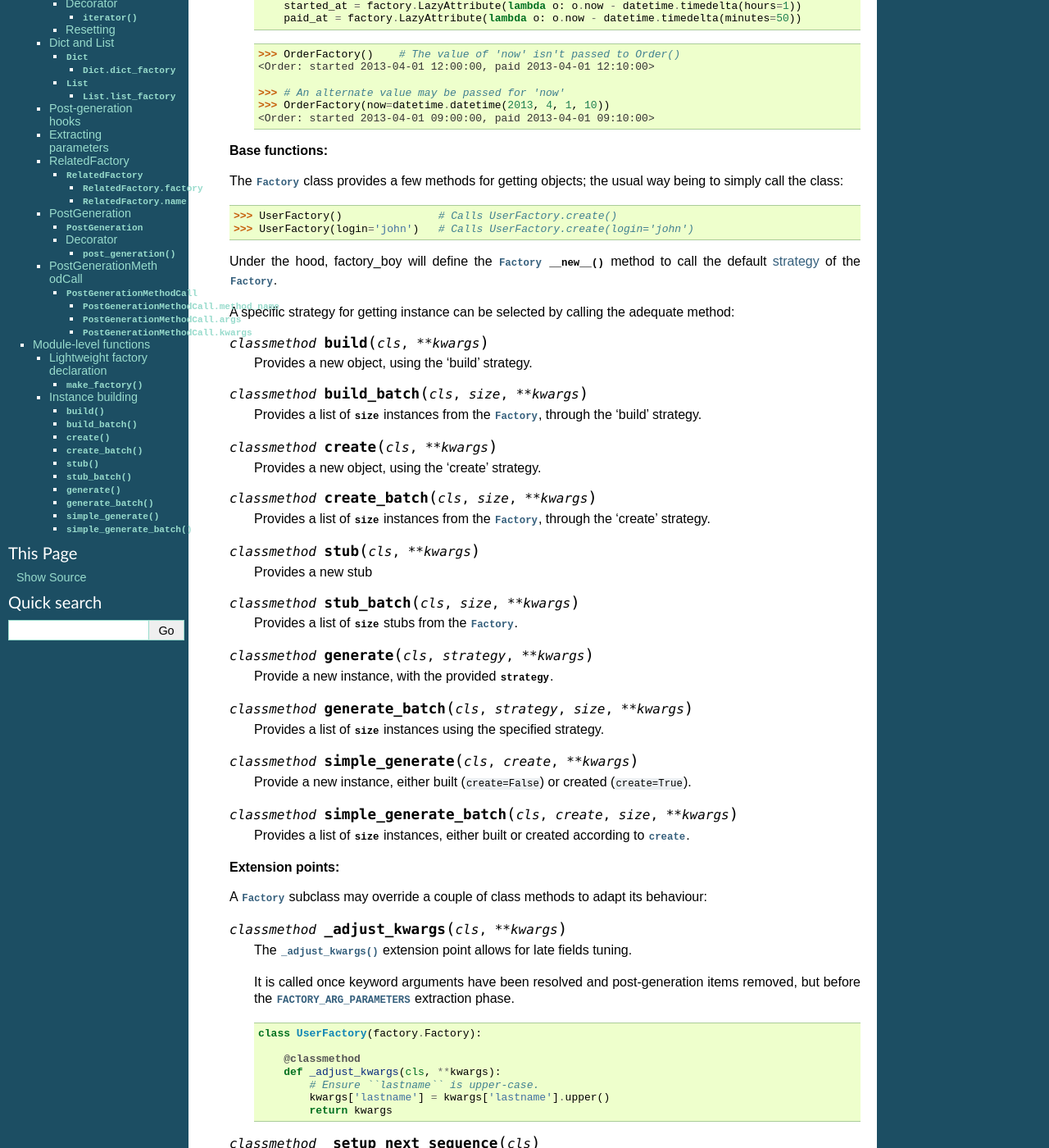
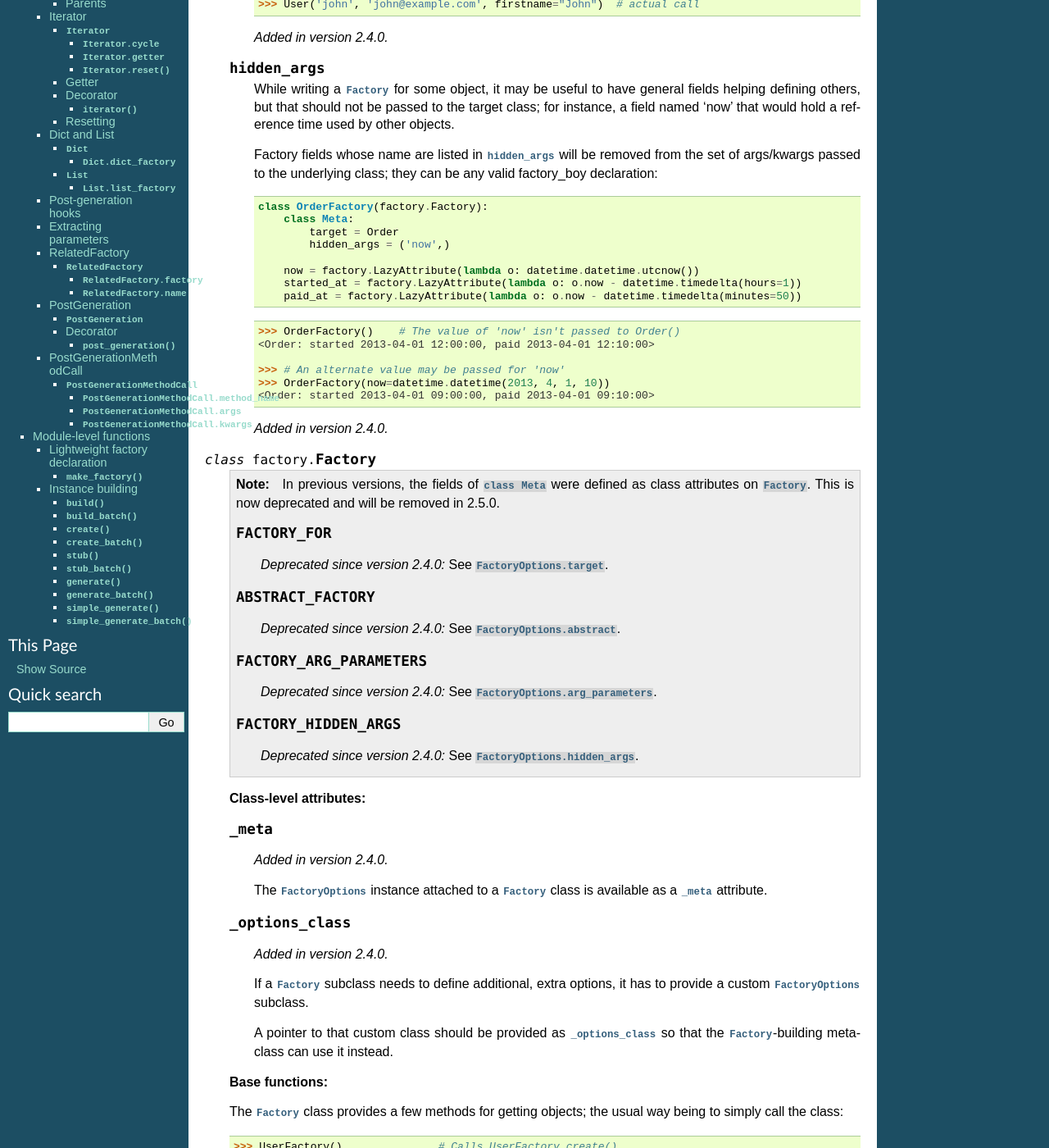
Before and after one commit to FactoryBoy/factory_boy, a Sphinx documentation site: the page built from docs/reference.rst, in a window 1280 px wide and 1400 px high, scrolled down 1118 px. Shown: the whole window at 82% size. Built offline with Sphinx 7.4.7, drawn with Linux system fonts in a browser that asks for light colours; some of the changed text lies outside the part shown.

Commit message:
Update docs for class Meta.

```diff
--- a/docs/examples.rst
+++ b/docs/examples.rst
@@ -56,14 +56,16 @@
 
 
     class AccountFactory(factory.Factory):
-        FACTORY_FOR = objects.Account
+        class Meta:
+            target = objects.Account
 
         username = factory.Sequence(lambda n: 'john%s' % n)
         email = factory.LazyAttribute(lambda o: '%s@example.org' % o.username)
 
 
     class ProfileFactory(factory.Factory):
-        FACTORY_FOR = objects.Profile
+        class Meta:
+            target = objects.Profile
 
         account = factory.SubFactory(AccountFactory)
         gender = factory.Iterator([objects.Profile.GENDER_MALE, objects.Profile.GENDER_FEMALE])
--- a/docs/reference.rst
+++ b/docs/reference.rst
@@ -11,37 +11,54 @@
 The :class:`Factory` class
 --------------------------
 
-.. class:: Factory
-
-    The :class:`Factory` class is the base of factory_boy features.
-
-    It accepts a few specific attributes (must be specified on class declaration):
-
-    .. attribute:: FACTORY_FOR
+.. class:: FactoryOptions
+
+    .. versionadded:: 2.4.0
+
+    A :class:`Factory`'s behaviour can be tuned through a few settings.
+
+    For convenience, they are declared in a single ``class Meta`` attribute:
+
+    .. code-block:: python
+
+        class MyFactory(factory.Factory):
+            class Meta:
+                target = MyObject
+                abstract = False
+
+    .. attribute:: target
 
         This optional attribute describes the class of objects to generate.
 
         If unset, it will be inherited from parent :class:`Factory` subclasses.
 
-    .. attribute:: ABSTRACT_FACTORY
+        .. versionadded:: 2.4.0
+
+    .. attribute:: abstract
 
         This attribute indicates that the :class:`Factory` subclass should not
         be used to generate objects, but instead provides some extra defaults.
 
         It will be automatically set to ``True`` if neither the :class:`Factory`
-        subclass nor its parents define the :attr:`~Factory.FACTORY_FOR` attribute.
-
-    .. attribute:: FACTORY_ARG_PARAMETERS
+        subclass nor its parents define the :attr:`~FactoryOptions.target` attribute.
+
+        .. warning:: This flag is reset to ``False`` When a :class:`Factory` subclasses
+                     another one if a :attr:`~FactoryOptions.target` is set.
+
+        .. versionadded:: 2.4.0
+
+    .. attribute:: arg_parameters
 
         Some factories require non-keyword arguments to their :meth:`~object.__init__`.
-        They should be listed, in order, in the :attr:`FACTORY_ARG_PARAMETERS`
+        They should be listed, in order, in the :attr:`arg_parameters`
         attribute:
 
         .. code-block:: python
 
             class UserFactory(factory.Factory):
-                FACTORY_FOR = User
-                FACTORY_ARG_PARAMETERS = ('login', 'email')
+                class Meta:
+                    target = User
+                    arg_parameters = ('login', 'email')
 
                 login = 'john'
                 email = factory.LazyAttribute(lambda o: '%s@example.com' % o.login)
@@ -53,22 +70,25 @@
             <User: john>
             >>> User('john', 'john@example.com', firstname="John")  # actual call
 
-    .. attribute:: FACTORY_HIDDEN_ARGS
+        .. versionadded:: 2.4.0
+
+    .. attribute:: hidden_args
 
         While writing a :class:`Factory` for some object, it may be useful to
         have general fields helping defining others, but that should not be
         passed to the target class; for instance, a field named 'now' that would
         hold a reference time used by other objects.
 
-        Factory fields whose name are listed in :attr:`FACTORY_HIDDEN_ARGS` will
+        Factory fields whose name are listed in :attr:`hidden_args` will
         be removed from the set of args/kwargs passed to the underlying class;
         they can be any valid factory_boy declaration:
 
         .. code-block:: python
 
             class OrderFactory(factory.Factory):
-                FACTORY_FOR = Order
-                FACTORY_HIDDEN_ARGS = ('now',)
+                class Meta:
+                    target = Order
+                    hidden_args = ('now',)
 
                 now = factory.LazyAttribute(lambda o: datetime.datetime.utcnow())
                 started_at = factory.LazyAttribute(lambda o: o.now - datetime.timedelta(hours=1))
@@ -83,6 +103,55 @@
             >>> OrderFactory(now=datetime.datetime(2013, 4, 1, 10))
             <Order: started 2013-04-01 09:00:00, paid 2013-04-01 09:10:00>
 
+        .. versionadded:: 2.4.0
+
+
+.. class:: Factory
+
+    .. note:: In previous versions, the fields of :class:`class Meta <factory.FactoryOptions>` were
+              defined as class attributes on :class:`Factory`. This is now deprecated and will be removed
+              in 2.5.0.
+
+              .. attribute:: FACTORY_FOR
+
+                  .. deprecated:: 2.4.0
+                                  See :attr:`FactoryOptions.target`.
+
+              .. attribute:: ABSTRACT_FACTORY
+
+                  .. deprecated:: 2.4.0
+                                  See :attr:`FactoryOptions.abstract`.
+
+              .. attribute:: FACTORY_ARG_PARAMETERS
+
+                  .. deprecated:: 2.4.0
+                                  See :attr:`FactoryOptions.arg_parameters`.
+
+              .. attribute:: FACTORY_HIDDEN_ARGS
+
+                  .. deprecated:: 2.4.0
+                                  See :attr:`FactoryOptions.hidden_args`.
+
+
+    **Class-level attributes:**
+
+    .. attribute:: _meta
+
+        .. versionadded:: 2.4.0
+
+        The :class:`FactoryOptions` instance attached to a :class:`Factory` class is available
+        as a :attr:`_meta` attribute.
+
+    .. attribute:: _options_class
+
+        .. versionadded:: 2.4.0
+
+        If a :class:`Factory` subclass needs to define additional, extra options, it has to
+        provide a custom :class:`FactoryOptions` subclass.
+
+        A pointer to that custom class should be provided as :attr:`_options_class` so that
+        the :class:`Factory`-building metaclass can use it instead.
+
 
     **Base functions:**
 
@@ -162,7 +231,7 @@
         The :meth:`_adjust_kwargs` extension point allows for late fields tuning.
 
         It is called once keyword arguments have been resolved and post-generation
-        items removed, but before the :attr:`FACTORY_ARG_PARAMETERS` extraction
+        items removed, but before the :attr:`~FactoryOptions.arg_parameters` extraction
         phase.
 
         .. code-block:: python
@@ -194,7 +263,7 @@
         .. OHAI_VIM*
 
         This class method is called whenever a new instance needs to be built.
-        It receives the target class (provided to :attr:`FACTORY_FOR`), and
+        It receives the target class (provided to :attr:`~FactoryOptions.target`), and
         the positional and keyword arguments to use for the class once all has
         been computed.
 
@@ -214,7 +283,8 @@
         .. code-block:: python
 
             class BaseBackendFactory(factory.Factory):
-                ABSTRACT_FACTORY = True  # Optional
+                class Meta:
+                    abstract = True  # Optional
 
                 def _create(cls, target_class, *args, **kwargs):
                     obj = target_class(*args, **kwargs)
@@ -254,7 +324,7 @@
             >>> SomeFactory._next_sequence
             4
 
-        Since subclasses of a non-:attr:`abstract <factory.Factory.ABSTRACT_FACTORY>`
+        Since subclasses of a non-:attr:`abstract <factory.FactoryOptions.abstract>`
         :class:`~factory.Factory` share the same sequence counter, special care needs
         to be taken when resetting the counter of such a subclass.
 
@@ -293,7 +363,7 @@
     but not persisted to any datastore.
 
     It is usually a simple call to the :meth:`~object.__init__` method of the
-    :attr:`~Factory.FACTORY_FOR` class.
+    :attr:`~FactoryOptions.target` class.
 
 
 .. data:: CREATE_STRATEGY
@@ -316,7 +386,7 @@
                  when using the ``create`` strategy.
 
                  That policy will be used if the
-                 :attr:`associated class <Factory.FACTORY_FOR>` has an ``objects``
+                 :attr:`associated class <FactoryOptions.target>` has an ``objects``
                  attribute *and* the :meth:`~Factory._create` classmethod of the
                  :class:`Factory` wasn't overridden.
 
@@ -337,7 +407,7 @@
 .. data:: STUB_STRATEGY
 
     The 'stub' strategy is an exception in the factory_boy world: it doesn't return
-    an instance of the :attr:`~Factory.FACTORY_FOR` class, and actually doesn't
+    an instance of the :attr:`~FactoryOptions.target` class, and actually doesn't
     require one to be present.
 
     Instead, it returns an instance of :class:`StubObject` whose attributes have been
@@ -359,7 +429,7 @@
 
 .. class:: StubFactory(Factory)
 
-    An :attr:`abstract <Factory.ABSTRACT_FACTORY>` :class:`Factory`,
+    An :attr:`abstract <FactoryOptions.abstract>` :class:`Factory`,
     with a default strategy set to :data:`STUB_STRATEGY`.
 
 
@@ -414,7 +484,8 @@
 .. code-block:: python
 
     class UserFactory(factory.Factory):
-        FACTORY_FOR = User
+        class Meta:
+            target = User
 
         username = 'john'
         email = factory.LazyAttribute(lambda o: '%s@example.com' % o.username)
@@ -449,7 +520,8 @@
 .. code-block:: python
 
     class UserFactory(factory.Factory)
-        FACTORY_FOR = User
+        class Meta:
+            target = User
 
         name = u"Jean"
 
@@ -487,7 +559,8 @@
 .. code-block:: python
 
     class UserFactory(factory.Factory)
-        FACTORY_FOR = User
+        class Meta:
+            target = User
 
         phone = factory.Sequence(lambda n: '123-555-%04d' % n)
 
@@ -512,7 +585,8 @@
 .. code-block:: python
 
     class UserFactory(factory.Factory)
-        FACTORY_FOR = User
+        class Meta:
+            target = User
 
         @factory.sequence
         def phone(n):
@@ -537,7 +611,8 @@
 .. code-block:: python
 
     class UserFactory(factory.Factory):
-        FACTORY_FOR = User
+        class Meta:
+            target = User
 
         phone = factory.Sequence(lambda n: '%04d' % n)
         office = factory.Sequence(lambda n: 'A23-B%03d' % n)
@@ -561,7 +636,8 @@
 .. code-block:: python
 
     class UserFactory(factory.Factory):
-        FACTORY_FOR = User
+        class Meta:
+            target = User
 
         phone = factory.Sequence(lambda n: '123-555-%04d' % n)
 
@@ -596,7 +672,8 @@
 .. code-block:: python
 
     class UserFactory(factory.Factory):
-        FACTORY_FOR = User
+        class Meta:
+            target = User
 
         uid = factory.Sequence(int)
 
@@ -631,7 +708,8 @@
 .. code-block:: python
 
     class UserFactory(factory.Factory):
-        FACTORY_FOR = User
+        class Meta:
+            target = User
 
         login = 'john'
         email = factory.LazyAttributeSequence(lambda o, n: '%s@s%d.example.com' % (o.login, n))
@@ -655,7 +733,8 @@
 .. code-block:: python
 
     class UserFactory(factory.Factory):
-        FACTORY_FOR = User
+        class Meta:
+            target = User
 
         login = 'john'
 
@@ -692,7 +771,8 @@
           .. code-block:: python
 
               class FooFactory(factory.Factory):
-                  FACTORY_FOR = Foo
+                  class Meta:
+                      target = Foo
 
                   bar = factory.SubFactory(BarFactory)  # Not BarFactory()
 
@@ -705,7 +785,8 @@
 
     # A standard factory
     class UserFactory(factory.Factory):
-        FACTORY_FOR = User
+        class Meta:
+            target = User
 
         # Various fields
         first_name = 'John'
@@ -714,7 +795,8 @@
 
     # A factory for an object with a 'User' field
     class CompanyFactory(factory.Factory):
-        FACTORY_FOR = Company
+        class Meta:
+            target = Company
 
         name = factory.Sequence(lambda n: 'FactoryBoyz' + 'z' * n)
 
@@ -794,13 +876,15 @@
 .. code-block:: python
 
     class UserFactory(factory.Factory):
-        FACTORY_FOR = User
+        class Meta:
+            target = User
 
         username = 'john'
         main_group = factory.SubFactory('users.factories.GroupFactory')
 
     class GroupFactory(factory.Factory):
-        FACTORY_FOR = Group
+        class Meta:
+            target = Group
 
         name = "MyGroup"
         owner = factory.SubFactory(UserFactory)
@@ -828,7 +912,8 @@
 .. code-block:: python
 
     class UserFactory(factory.Factory)
-        FACTORY_FOR = User
+        class Meta:
+            target = User
 
         birthdate = factory.Sequence(lambda n: datetime.date(2000, 1, 1) + datetime.timedelta(days=n))
         birthmonth = factory.SelfAttribute('birthdate.month')
@@ -854,13 +939,15 @@
 .. code-block:: python
 
     class UserFactory(factory.Factory):
-        FACTORY_FOR = User
+        class Meta:
+            target = User
 
         language = 'en'
 
 
     class CompanyFactory(factory.Factory):
-        FACTORY_FOR = Company
+        class Meta:
+            target = Company
 
         country = factory.SubFactory(CountryFactory)
         owner = factory.SubFactory(UserFactory, language=factory.SelfAttribute('..country.language'))
@@ -888,7 +975,8 @@
 .. code-block:: python
 
     class CompanyFactory(factory.Factory):
-        FACTORY_FOR = Company
+        class Meta:
+            target = Company
         country = factory.SubFactory(CountryFactory)
         owner = factory.SubFactory(UserFactory,
             language=factory.LazyAttribute(lambda user: user.factory_parent.country.language),
@@ -966,7 +1054,8 @@
 .. code-block:: python
 
     class UserFactory(factory.Factory):
-        FACTORY_FOR = User
+        class Meta:
+            target = User
 
         # CATEGORY_CHOICES is a list of (key, title) tuples
         category = factory.Iterator(User.CATEGORY_CHOICES, getter=lambda c: c[0])
@@ -987,7 +1076,8 @@
 .. code-block:: python
 
     class UserFactory(factory.Factory):
-        FACTORY_FOR = User
+        class Meta:
+            target = User
 
         @factory.iterator
         def name():
@@ -1030,7 +1120,8 @@
     .. code-block:: python
 
         class UserFactory(factory.Factory):
-            FACTORY_FOR = User
+            class Meta:
+                target = User
 
             is_superuser = False
             roles = factory.Dict({
@@ -1066,7 +1157,8 @@
     .. code-block:: python
 
         class UserFactory(factory.Factory):
-            FACTORY_FOR = User
+            class Meta:
+                target = User
 
             flags = factory.List([
                 'user',
@@ -1113,7 +1205,8 @@
 .. code-block:: python
 
     class SomeFactory(factory.Factory):
-        FACTORY_FOR = SomeObject
+        class Meta:
+            target = SomeObject
 
         @post_generation
         def post(self, create, extracted, **kwargs):
@@ -1128,7 +1221,7 @@
 - Any argument starting with ``post__XYZ`` will be extracted, its ``post__`` prefix
   removed, and added to the kwargs passed to the post-generation hook.
 
-Extracted arguments won't be passed to the :attr:`~Factory.FACTORY_FOR` class.
+Extracted arguments won't be passed to the :attr:`~FactoryOptions.target` class.
 
 Thus, in the following call:
 
@@ -1142,7 +1235,7 @@
     )
 
 The ``post`` hook will receive ``1`` as ``extracted`` and ``{'y': 3, 'z__t': 42}``
-as keyword arguments; ``{'post_x': 2}`` will be passed to ``SomeFactory.FACTORY_FOR``.
+as keyword arguments; ``{'post_x': 2}`` will be passed to ``SomeFactory._meta.target``.
 
 
 RelatedFactory
@@ -1184,7 +1277,8 @@
           .. code-block:: python
 
               class FooFactory(factory.Factory):
-                  FACTORY_FOR = Foo
+                  class Meta:
+                      target = Foo
 
                   bar = factory.RelatedFactory(BarFactory)  # Not BarFactory()
 
@@ -1192,13 +1286,15 @@
 .. code-block:: python
 
     class CityFactory(factory.Factory):
-        FACTORY_FOR = City
+        class Meta:
+            target = City
 
         capital_of = None
         name = "Toronto"
 
     class CountryFactory(factory.Factory):
-        FACTORY_FOR = Country
+        class Meta:
+            target = Country
 
         lang = 'fr'
         capital_city = factory.RelatedFactory(CityFactory, 'capital_of', name="Paris")
@@ -1260,7 +1356,8 @@
 .. code-block:: python
 
     class UserFactory(factory.Factory):
-        FACTORY_FOR = User
+        class Meta:
+            target = User
 
         login = 'john'
         make_mbox = factory.PostGeneration(
@@ -1280,7 +1377,8 @@
 .. code-block:: python
 
     class UserFactory(factory.Factory):
-        FACTORY_FOR = User
+        class Meta:
+            target = User
 
         login = 'john'
 
@@ -1316,7 +1414,7 @@
 
     .. attribute:: method_name
 
-        The name of the method to call on the :attr:`~Factory.FACTORY_FOR` object
+        The name of the method to call on the :attr:`~FactoryOptions.target` object
 
     .. attribute:: args
 
@@ -1340,7 +1438,8 @@
 .. code-block:: python
 
     class UserFactory(factory.Factory):
-        FACTORY_FOR = User
+        class Meta:
+            target = User
 
         username = 'user'
         password = factory.PostGenerationMethodCall('set_password',
@@ -1390,7 +1489,8 @@
     .. code-block:: python
 
         class UserFactory(factory.django.DjangoModelFactory):
-            FACTORY_FOR = User
+            class Meta:
+                target = User
 
             username = 'user'
             password = factory.PostGenerationMethodCall('set_password',
@@ -1404,7 +1504,8 @@
 .. code-block:: python
 
     class UserFactory(factory.Factory):
-        FACTORY_FOR = User
+        class Meta:
+            target = User
 
         username = 'user'
         password = factory.PostGenerationMethodCall('set_password', '', 'sha1')
@@ -1467,7 +1568,8 @@
         # This is equivalent to:
 
         class UserFactory(factory.Factory):
-            FACTORY_FOR = User
+            class Meta:
+                target = User
 
             login = 'john'
             email = factory.LazyAttribute(lambda u: '%s@example.com' % u.login)
@@ -1486,7 +1588,8 @@
         # This is equivalent to:
 
         class UserFactory(factory.django.DjangoModelFactory):
-            FACTORY_FOR = models.User
+            class Meta:
+                target = models.User
 
             login = 'john'
             email = factory.LazyAttribute(lambda u: '%s@example.com' % u.login)
```
Also changed, not shown: README.rst (+15 -6 lines), docs/introduction.rst (+26 -15 lines), docs/orms.rst (+32 -15 lines), docs/recipes.rst (+27 -13 lines).
